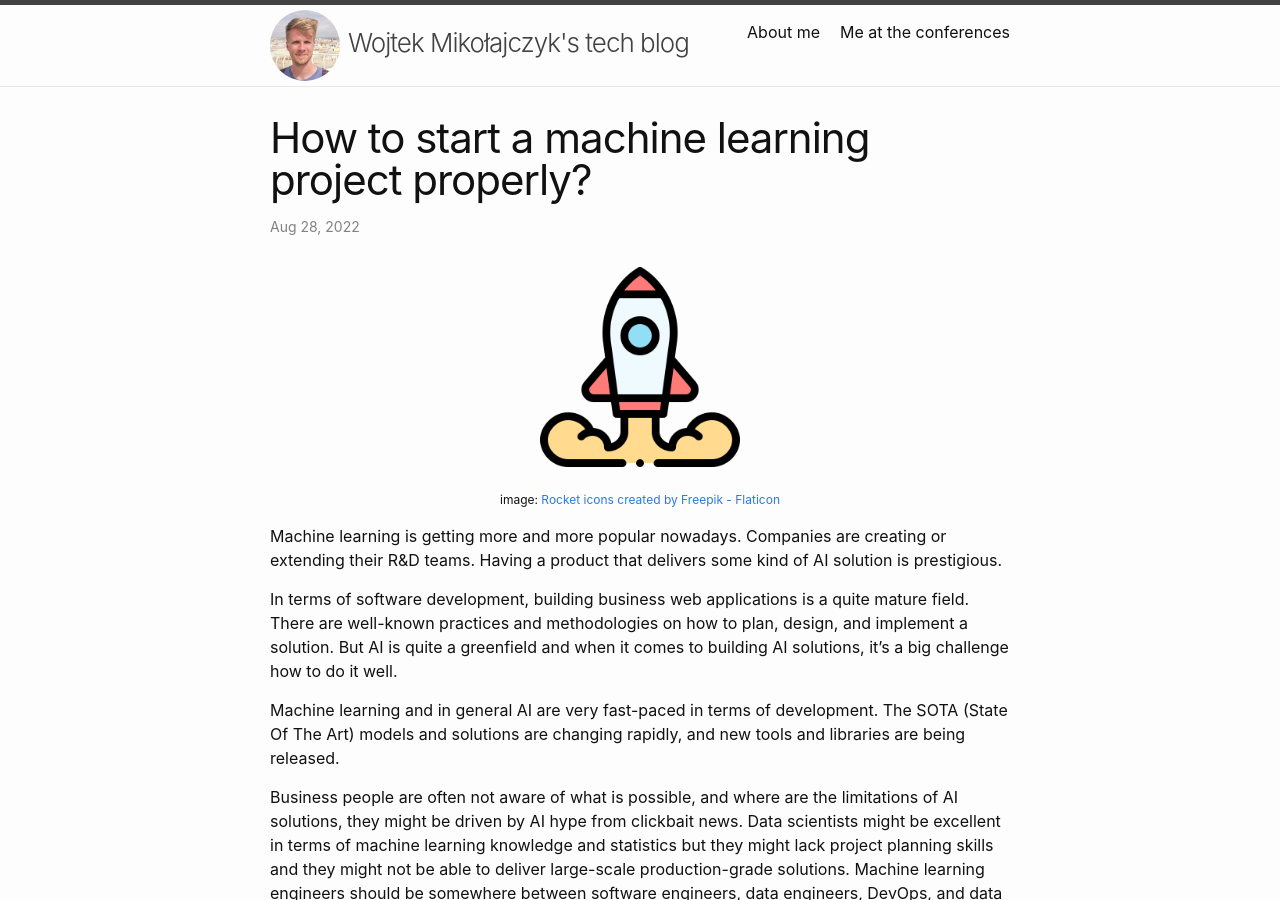
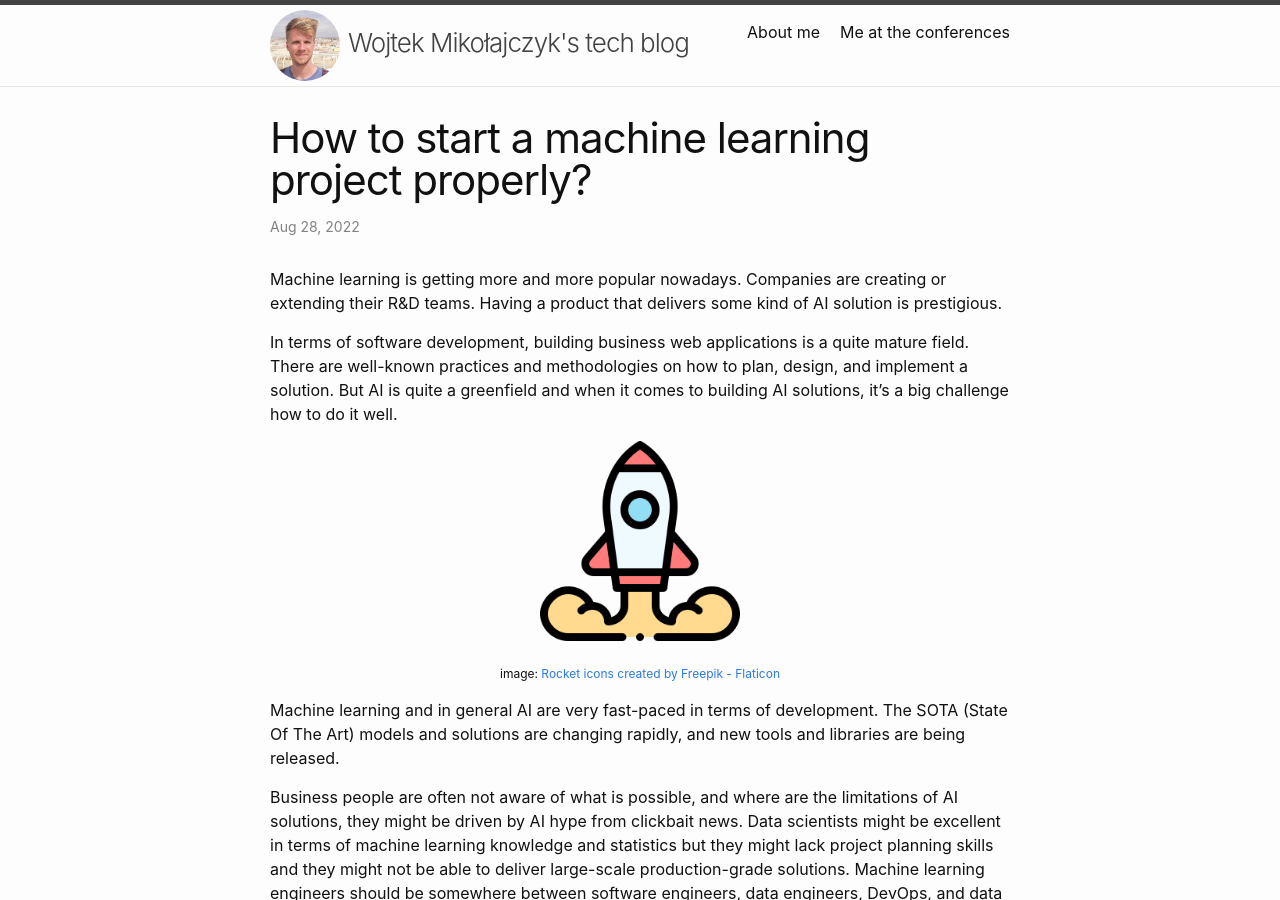
Before and after one commit to wmikolajczyk/womiko-blog, a Jekyll site: the page built from _posts/2022-04-18-starting-ml-project.markdown, in a window 1280 px wide and 900 px high. Built offline with Jekyll 4.4.1, drawn with Linux system fonts in a browser that asks for light colours; comment, search, counter and statistics services are not loaded.

Commit message:
Move down img

```diff
--- a/_posts/2022-04-18-starting-ml-project.markdown
+++ b/_posts/2022-04-18-starting-ml-project.markdown
@@ -4,12 +4,12 @@ title: "How to start a machine learning project properly?"
 date: 2022-08-28 18:00:00 +0100
 tags: machine learning ml machine-learning python project start
 ---
-![image](/assets/images/rocket.png "starting a project"){: width="200" style="display:block; margin-left:auto; margin-right:auto"}\
-<span>image: <a href="https://www.flaticon.com/free-icons/rocket" title="rocket icons">Rocket icons created by Freepik - Flaticon</a></span>{:style="display:table; margin-left:auto; margin-right:auto; font-size:12px;"}
-
 Machine learning is getting more and more popular nowadays. Companies are creating or extending their R&D teams. Having a product that delivers some kind of AI solution is prestigious.
 
 In terms of software development, building business web applications is a quite mature field. There are well-known practices and methodologies on how to plan, design, and implement a solution. But AI is quite a greenfield and when it comes to building AI solutions, it's a big challenge how to do it well.
+
+![image](/assets/images/rocket.png "starting a project"){: width="200" style="display:block; margin-left:auto; margin-right:auto"}\
+<span>image: <a href="https://www.flaticon.com/free-icons/rocket" title="rocket icons">Rocket icons created by Freepik - Flaticon</a></span>{:style="display:table; margin-left:auto; margin-right:auto; font-size:12px;"}
 
 Machine learning and in general AI are very fast-paced in terms of development. The SOTA (State Of The Art) models and solutions are changing rapidly, and new tools and libraries are being released.
 
```
